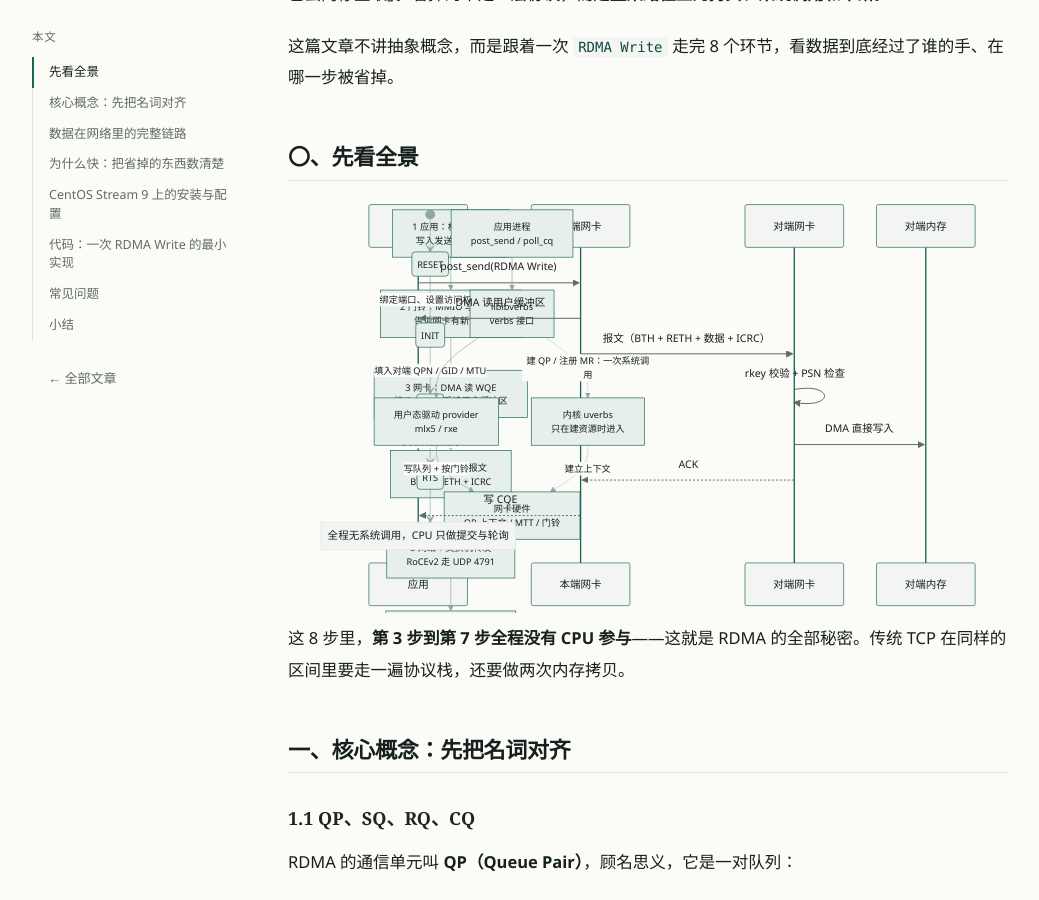
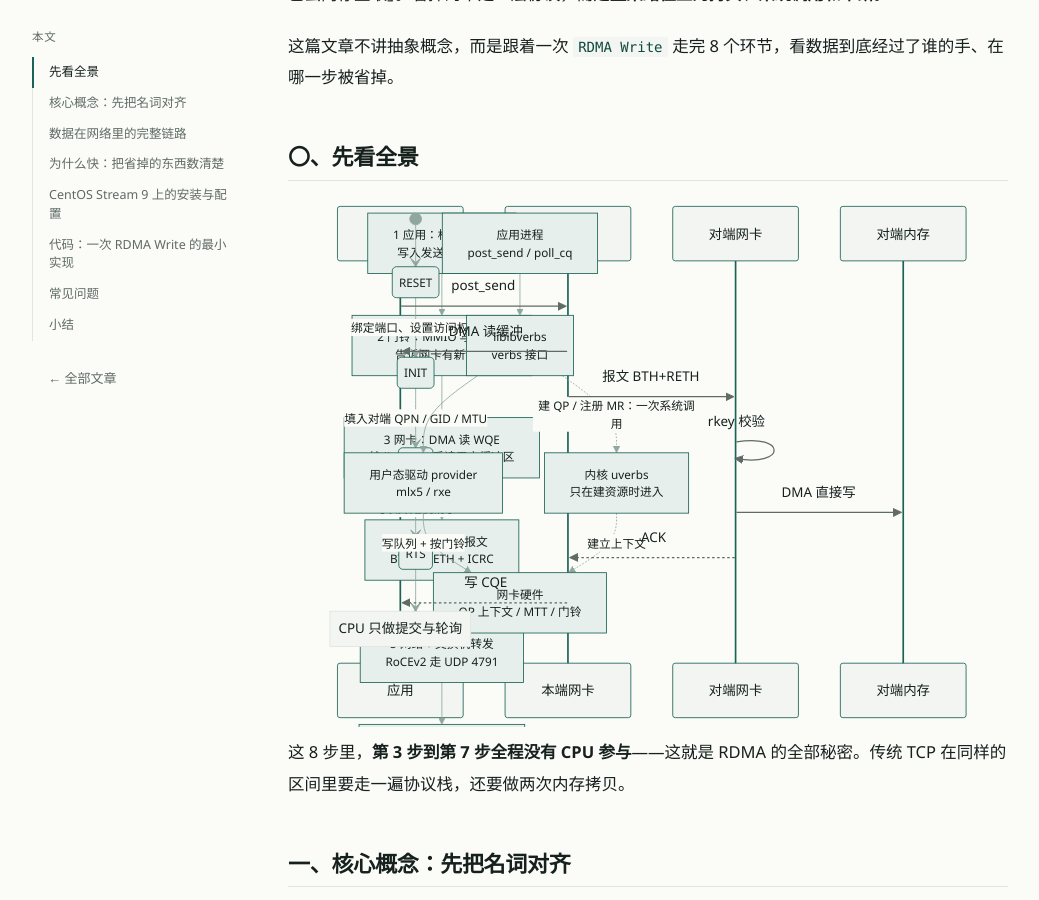
Before and after one commit to lnsyyj/lnsyyj.github.io, a Jekyll site: the page built from _posts/2026-10-26-rdma-datapath.md, in a window 1280 px wide and 900 px high, scrolled down 531 px. Shown: the whole window, without its empty margins (108-1147 px from the left). Built offline with Jekyll 4.4.1, drawn with Linux system fonts in a browser that asks for light colours.

Commit message:
fix: 时序图消息改短，避免被缩放到 9px 字号

````diff
--- a/_posts/2026-10-26-rdma-datapath.md
+++ b/_posts/2026-10-26-rdma-datapath.md
@@ -789,14 +789,14 @@ sequenceDiagram
     participant R as 对端网卡
     participant M as 对端内存
 
-    A->>L: post_send(RDMA Write)
-    L->>A: DMA 读用户缓冲区
-    L->>R: 报文（BTH + RETH + 数据 + ICRC）
-    R->>R: rkey 校验 + PSN 检查
-    R->>M: DMA 直接写入
+    A->>L: post_send
+    L->>A: DMA 读缓冲
+    L->>R: 报文 BTH+RETH
+    R->>R: rkey 校验
+    R->>M: DMA 直接写
     R-->>L: ACK
     L-->>A: 写 CQE
-    Note over A: 全程无系统调用，CPU 只做提交与轮询
+    Note over A: CPU 只做提交与轮询
 ```
 
 ## 六、常见问题
````
